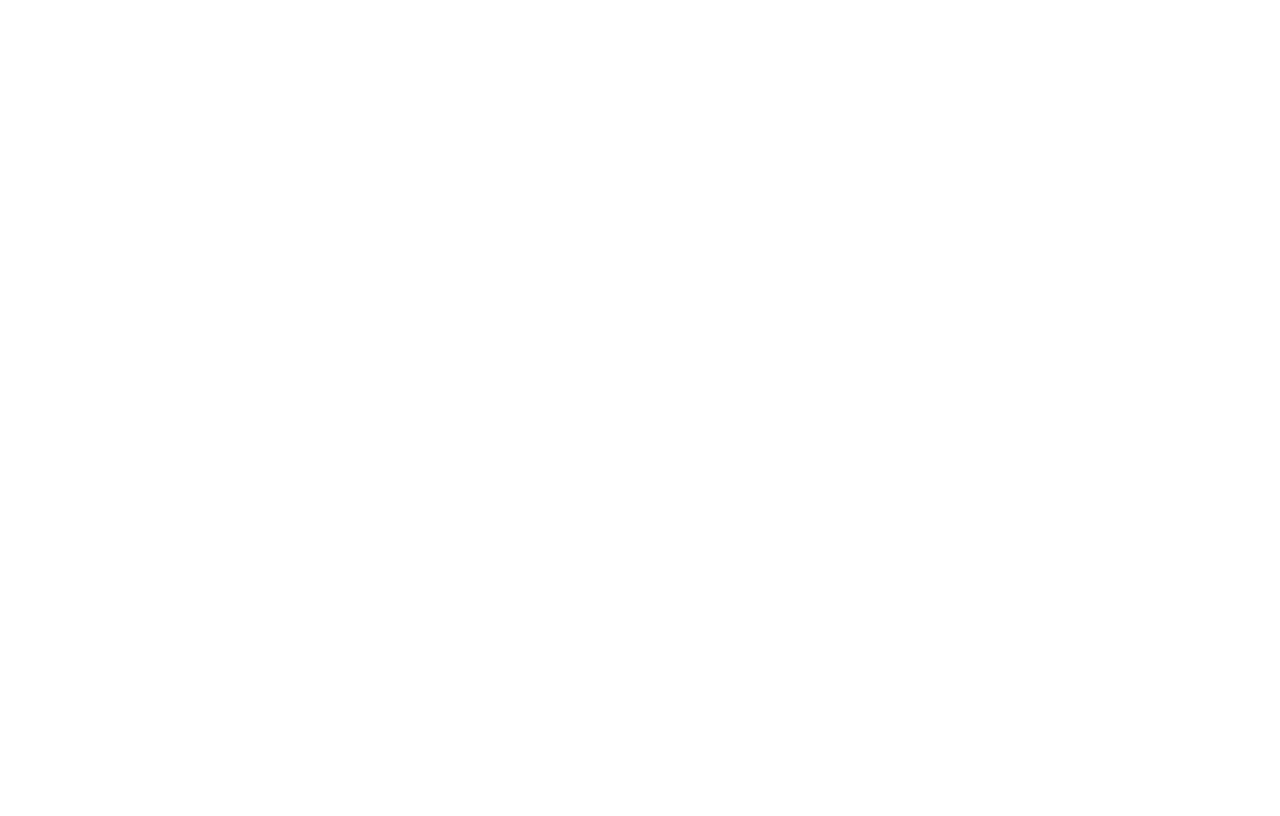
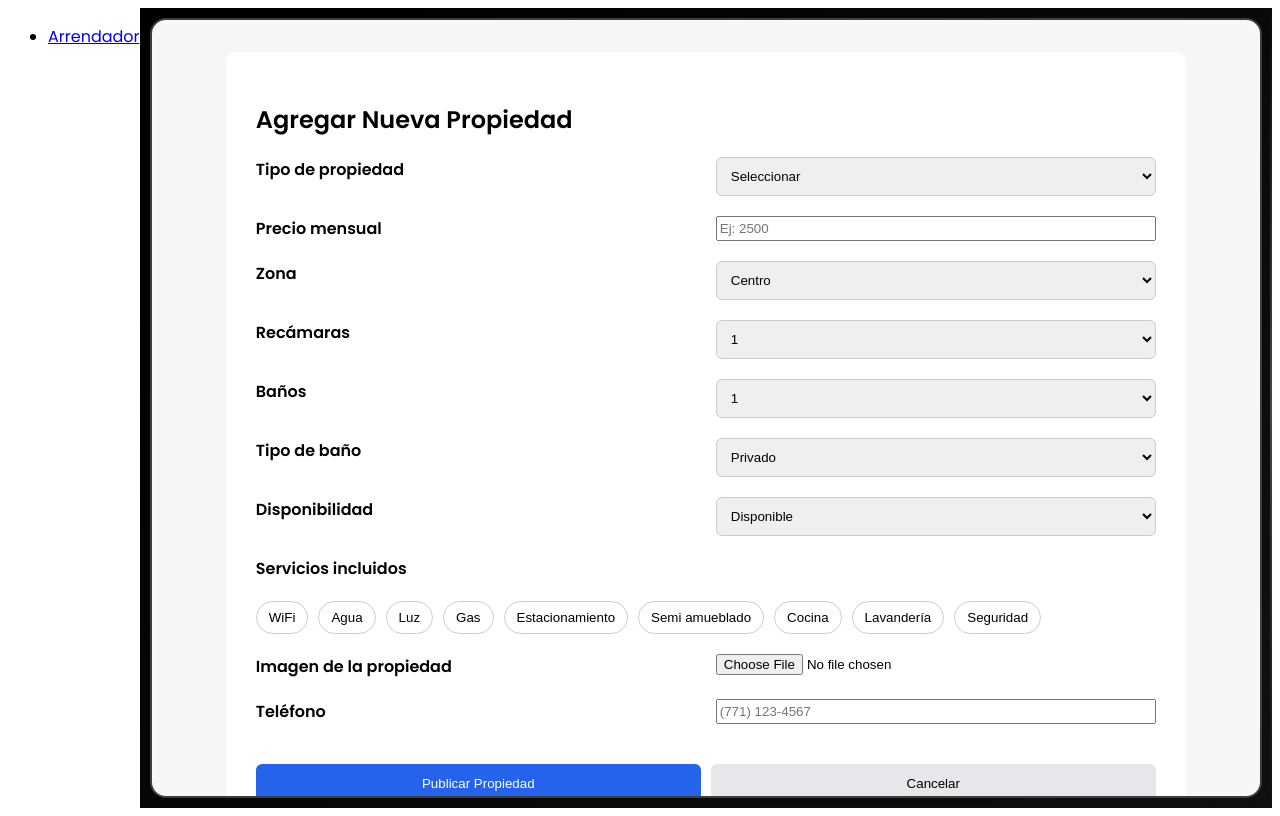
Before and after one commit to AidaReyes/house, a React (Vite) app in the folder mi-app/: page /arrendador in a window 1280 px wide. Before the commit this address had no page. Built offline with nearby package versions, Linux system fonts and the light colour scheme; sample sign-in values are in the browser's storage.

Commit message:
arrendador

```diff
--- a/mi-app/src/modules/app/components/Sidebar.jsx
+++ b/mi-app/src/modules/app/components/Sidebar.jsx
@@ -1,107 +1,20 @@
-import React, { useState } from 'react';
-import { NavLink } from 'react-router-dom';
-
-import {
-  FaHouse,
-  FaUserShield,
-  FaKey,
-  FaBoxesStacked,
-  FaHandshake,
-  FaUsers,
-  FaBars
-} from "react-icons/fa6";
-
-import logo from '../../../assets/logo404.png';
-import perfil from '../../../assets/perfil.png';
-import './sidebar.css';
-
-import { useAuth } from '../../../context/AuthContext';
-import Can from '../../../components/can.jsx';
-import UserProfileModal from '../../../modules/user/components/UserProfileModal.jsx';
+import React from "react";
+import { NavLink } from "react-router-dom";
 
 const Sidebar = () => {
-
-  const { user } = useAuth();
-  const [collapsed, setCollapsed] = useState(() => typeof window !== 'undefined' && window.innerWidth <= 900);
-  const [showProfile, setShowProfile] = useState(false);
-
   return (
-    <aside className={`sidebar ${collapsed ? 'collapsed' : ''}`}>
-
-      {/* LOGO + NOMBRE TOP */}
-      <div className="sidebar-header">
-        <img src={logo} alt="Logo" className="logo-icon" />
-        {!collapsed && <small>{user?.nombre || user?.usuario}</small>}
-      </div>
-
-      {/* BOTÓN DE CONTRAER */}
-      <div className="sidebar-toggle-container">
-        <button className="sidebar-toggle" onClick={() => setCollapsed(v => !v)}>
-          <FaBars />
-        </button>
-      </div>
-
-      {/* NAVEGACIÓN */}
-      <nav className="sidebar-nav">
-
-        <NavLink to="/dashboard" end className={({ isActive }) => `nav-item ${isActive ? 'active' : ''}`}>
-          <FaHouse className="nav-icon" />
-          {!collapsed && <span className="nav-text">Home</span>}
-        </NavLink>
-
-        <Can permiso="ROL_LIST">
-          <NavLink to="/roles" end className={({ isActive }) => `nav-item ${isActive ? 'active' : ''}`}>
-            <FaUserShield className="nav-icon" />
-            {!collapsed && <span className="nav-text">Roles</span>}
-          </NavLink>
-        </Can>
-
-        <Can permiso="PERMISOS_LIST">
-          <NavLink to="/perms" end className={({ isActive }) => `nav-item ${isActive ? 'active' : ''}`}>
-            <FaKey className="nav-icon" />
-            {!collapsed && <span className="nav-text">Permisos</span>}
-          </NavLink>
-        </Can>
-
-        <Can permiso="PRODUCTO_LIST">
-          <NavLink to="/productos" className={({ isActive }) => `nav-item ${isActive ? 'active' : ''}`}>
-            <FaBoxesStacked className="nav-icon" />
-            {!collapsed && <span className="nav-text">Productos</span>}
-          </NavLink>
-        </Can>
-
-        <Can permiso="PROVEEDOR_LIST">
-          <NavLink to="/proveedores" className={({ isActive }) => `nav-item ${isActive ? 'active' : ''}`}>
-            <FaHandshake className="nav-icon" />
-            {!collapsed && <span className="nav-text">Proveedores</span>}
-          </NavLink>
-        </Can>
-
-        <Can permiso="USER_LIST">
-          <NavLink to="/usuarios" className={({ isActive }) => `nav-item ${isActive ? 'active' : ''}`}>
-            <FaUsers className="nav-icon" />
-            {!collapsed && <span className="nav-text">Usuarios</span>}
-          </NavLink>
-        </Can>
+    <header>
+      <nav>
+        <ul>
+          <li>
+            <NavLink to="/arrendador">
+              Arrendador
+            </NavLink>
+          </li>
+        </ul>
       </nav>
-
-      <div className="sidebar-profile" onClick={() => setShowProfile(true)}>
-        <img
-          src={user?.foto || perfil}
-          alt="Perfil"
-          className="profile-avatar"
-        />
-        {!collapsed && (
-          <div className="profile-info">
-            <span className="profile-name">{user?.nombre || user?.usuario}</span>
-            <small className="profile-link">Ver perfil</small>
-          </div>
-        )}
-      </div>
-
-      <UserProfileModal isOpen={showProfile} onClose={() => setShowProfile(false)} />
-    </aside>
+    </header>
   );
-}
+};
 
 export default Sidebar;
--- /dev/null
+++ b/mi-app/src/modules/app/pages/PerfilArrendador.css
@@ -0,0 +1,68 @@
+.form-container{
+background:white;
+padding:30px;
+border-radius:10px;
+max-width:900px;
+margin:auto;
+}
+
+form{
+display:grid;
+grid-template-columns:1fr 1fr;
+gap:20px;
+}
+
+label{
+font-weight:600;
+}
+
+select{
+padding:10px;
+border-radius:6px;
+border:1px solid #ccc;
+}
+
+.servicios{
+grid-column:1/3;
+display:flex;
+flex-wrap:wrap;
+gap:10px;
+}
+
+.servicios button{
+padding:8px 12px;
+border-radius:20px;
+border:1px solid #ccc;
+background:white;
+cursor:pointer;
+}
+
+.servicios button.activo{
+background:#2563eb;
+color:white;
+border:none;
+}
+
+.botones{
+grid-column:1/3;
+display:flex;
+gap:10px;
+margin-top:20px;
+}
+
+.publicar{
+background:#2563eb;
+color:white;
+padding:12px;
+border:none;
+border-radius:6px;
+flex:1;
+}
+
+.cancelar{
+background:#e5e7eb;
+padding:12px;
+border:none;
+border-radius:6px;
+flex:1;
+}
--- /dev/null
+++ b/mi-app/src/modules/app/pages/PerfilArrendador.jsx
@@ -0,0 +1,224 @@
+import React, { useState } from "react";
+import "../pages/PerfilArrendador.css";
+
+export default function PublicarPropiedad() {
+
+const [form,setForm] = useState({
+tipo:"",
+precio:"",
+zona:"",
+recamaras:"",
+banos:"",
+tipoBano:"",
+disponibilidad:"",
+servicios:[],
+telefono:"",
+imagen:null
+});
+
+const [preview,setPreview] = useState(null);
+
+const serviciosDisponibles = [
+"WiFi",
+"Agua",
+"Luz",
+"Gas",
+"Estacionamiento",
+"Semi amueblado",
+"Cocina",
+"Lavandería",
+"Seguridad"
+];
+
+const toggleServicio = (servicio)=>{
+if(form.servicios.includes(servicio)){
+setForm({
+...form,
+servicios: form.servicios.filter(s => s !== servicio)
+});
+}else{
+setForm({
+...form,
+servicios:[...form.servicios, servicio]
+});
+}
+};
+
+const handleChange = (e)=>{
+setForm({
+...form,
+[e.target.name]:e.target.value
+});
+};
+
+const handleImage = (e)=>{
+const file = e.target.files[0];
+
+if(file){
+setForm({
+...form,
+imagen:file
+});
+
+setPreview(URL.createObjectURL(file));
+}
+};
+
+const handleSubmit = (e)=>{
+e.preventDefault();
+console.log(form);
+alert("Propiedad publicada");
+};
+
+return (
+
+<div className="form-container">
+
+<h2>Agregar Nueva Propiedad</h2>
+
+<form onSubmit={handleSubmit}>
+
+{/* TIPO */}
+
+<label>Tipo de propiedad</label>
+<select name="tipo" onChange={handleChange}>
+<option>Seleccionar</option>
+<option>Cuarto</option>
+<option>Departamento</option>
+<option>Casa</option>
+</select>
+
+
+{/* PRECIO */}
+
+<label>Precio mensual</label>
+<input
+type="number"
+name="precio"
+placeholder="Ej: 2500"
+onChange={handleChange}
+/>
+
+
+{/* ZONA */}
+
+<label>Zona</label>
+<select name="zona" onChange={handleChange}>
+<option>Centro</option>
+<option>Reforma</option>
+<option>Zacualtipan Norte</option>
+<option>Zacualtipan Sur</option>
+</select>
+
+
+{/* RECMARAS */}
+
+<label>Recámaras</label>
+<select name="recamaras" onChange={handleChange}>
+<option>1</option>
+<option>2</option>
+<option>3</option>
+<option>4</option>
+</select>
+
+
+{/* BAÑOS */}
+
+<label>Baños</label>
+<select name="banos" onChange={handleChange}>
+<option>1</option>
+<option>2</option>
+<option>3</option>
+</select>
+
+
+{/* TIPO DE BAÑO */}
+
+<label>Tipo de baño</label>
+<select name="tipoBano" onChange={handleChange}>
+<option>Privado</option>
+<option>Compartido</option>
+</select>
+
+
+{/* DISPONIBILIDAD */}
+
+<label>Disponibilidad</label>
+<select name="disponibilidad" onChange={handleChange}>
+<option>Disponible</option>
+<option>Ocupado</option>
+</select>
+
+
+{/* SERVICIOS */}
+
+<label>Servicios incluidos</label>
+
+<div className="servicios">
+
+{serviciosDisponibles.map((s)=>(
+<button
+type="button"
+key={s}
+className={form.servicios.includes(s) ? "activo":""}
+onClick={()=>toggleServicio(s)}
+>
+{s}
+</button>
+))}
+
+</div>
+
+
+{/* IMAGEN */}
+
+<label>Imagen de la propiedad</label>
+
+<input
+type="file"
+accept="image/*"
+onChange={handleImage}
+/>
+
+{preview && (
+<img
+src={preview}
+alt="preview"
+style={{
+width:"200px",
+marginTop:"10px",
+borderRadius:"8px"
+}}
+/>
+)}
+
+
+{/* TELEFONO */}
+
+<label>Teléfono</label>
+<input
+type="text"
+name="telefono"
+placeholder="(771) 123-4567"
+onChange={handleChange}
+/>
+
+
+<div className="botones">
+
+<button type="submit" className="publicar">
+Publicar Propiedad
+</button>
+
+<button type="button" className="cancelar">
+Cancelar
+</button>
+
+</div>
+
+</form>
+
+</div>
+
+);
+}
--- a/mi-app/src/routes/AppRouter.jsx
+++ b/mi-app/src/routes/AppRouter.jsx
@@ -16,6 +16,7 @@
 // Pages públicas
 import LoginPage from '../modules/app/pages/LoginPage.jsx';
 import RegisterPage from '../modules/app/pages/RegisterPage.jsx';
+import PerfilArrendador from '../modules/app/pages/PerfilArrendador.jsx';
 
 import Can from '../components/can.jsx';
 // Protected route
@@ -39,6 +40,7 @@
           }
         >
           <Route path="/dashboard" element={<DashboardPage />} />
+          <Route path="/arrendador" element={<PerfilArrendador />} />
 
           {/* Productos → admin, gerente, cajero */}
           <Route
```
